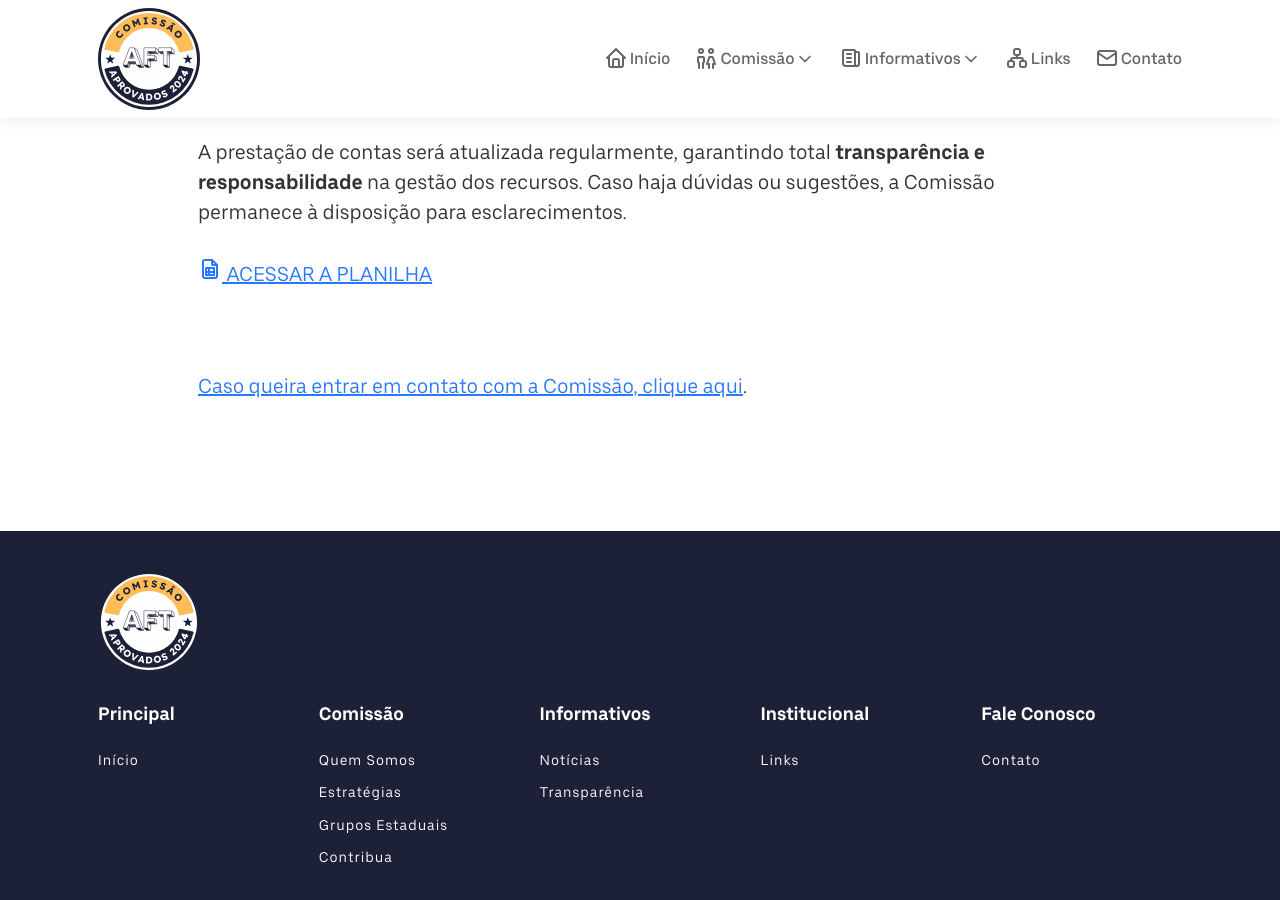
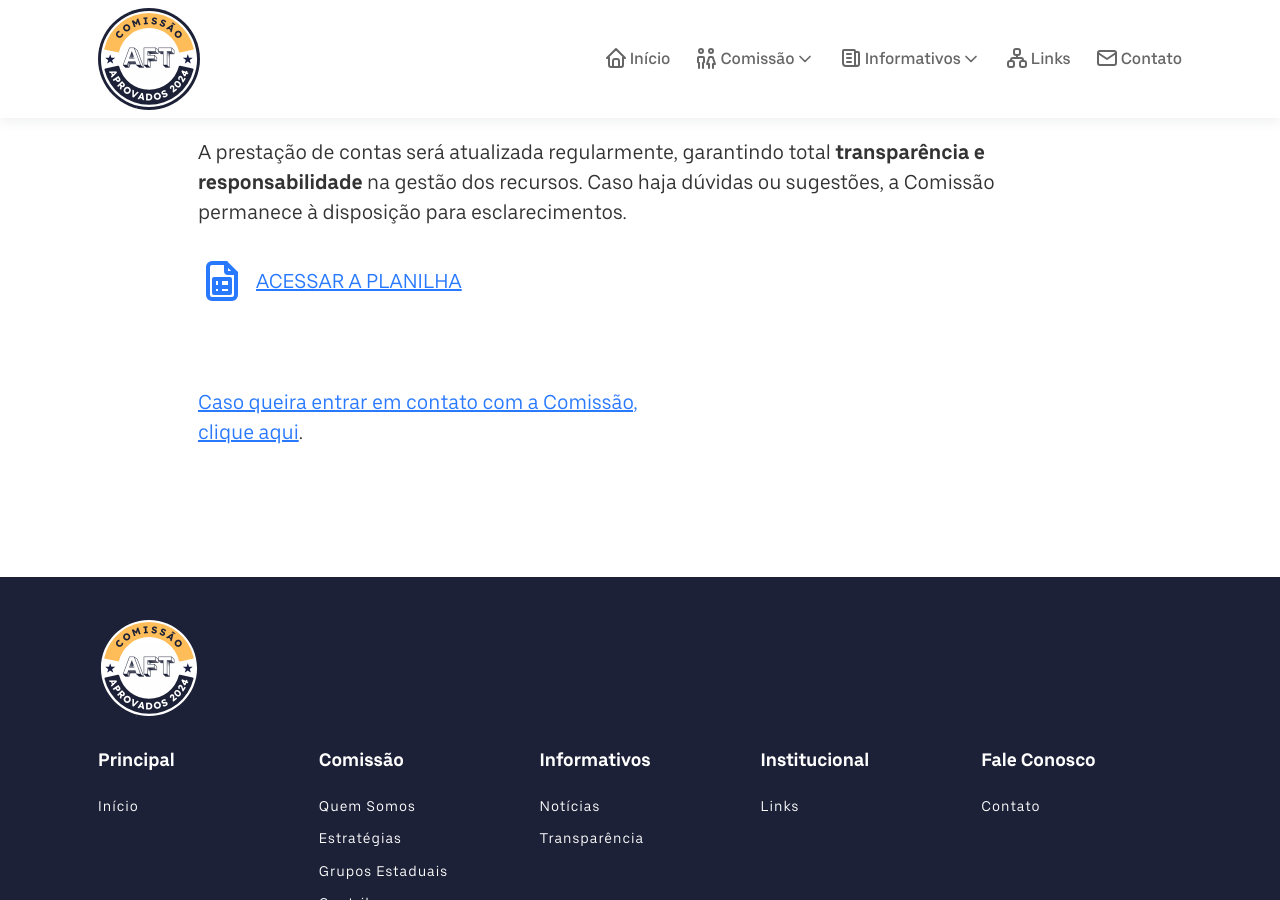
Before and after one commit to Landowski/aprovadosaft2024, a Jekyll site: the page built from transparencia.html, in a window 1280 px wide and 900 px high, scrolled down 943 px. Built offline with Jekyll 4.4.1, drawn with Linux system fonts in a browser that asks for light colours.

Commit message:
Update transparencia.html

```diff
--- a/transparencia.html
+++ b/transparencia.html
@@ -35,7 +35,7 @@
 
         <p>A prestação de contas será atualizada regularmente, garantindo total <strong>transparência e responsabilidade</strong> na gestão dos recursos. Caso haja dúvidas ou sugestões, a Comissão permanece à disposição para esclarecimentos.</p>
 
-            <p><a href="https://docs.google.com/spreadsheets/d/1hsgn9hvbr2tiYrJkQ2lcheRXVQXPCBtZjifWrGrMkxs/edit?usp=sharing" target="_blank"><svg  xmlns="http://www.w3.org/2000/svg"  width="24"  height="24"  viewBox="0 0 24 24"  fill="none"  stroke="currentColor"  stroke-width="2"  stroke-linecap="round"  stroke-linejoin="round"  class="icon icon-tabler icons-tabler-outline icon-tabler-file-spreadsheet"><path stroke="none" d="M0 0h24v24H0z" fill="none"/><path d="M14 3v4a1 1 0 0 0 1 1h4" /><path d="M17 21h-10a2 2 0 0 1 -2 -2v-14a2 2 0 0 1 2 -2h7l5 5v11a2 2 0 0 1 -2 2z" /><path d="M8 11h8v7h-8z" /><path d="M8 15h8" /><path d="M11 11v7" /></svg> ACESSAR A PLANILHA</p>
+            <p><a href="https://docs.google.com/spreadsheets/d/1hsgn9hvbr2tiYrJkQ2lcheRXVQXPCBtZjifWrGrMkxs/edit?usp=sharing" target="_blank" style="width: fit-content; display: flex; flex-wrap: wrap; align-items: center; gap: 10px;"><svg  xmlns="http://www.w3.org/2000/svg"  width="48"  height="48"  viewBox="0 0 24 24"  fill="none"  stroke="currentColor"  stroke-width="2"  stroke-linecap="round"  stroke-linejoin="round"  class="icon icon-tabler icons-tabler-outline icon-tabler-file-spreadsheet"><path stroke="none" d="M0 0h24v24H0z" fill="none"/><path d="M14 3v4a1 1 0 0 0 1 1h4" /><path d="M17 21h-10a2 2 0 0 1 -2 -2v-14a2 2 0 0 1 2 -2h7l5 5v11a2 2 0 0 1 -2 2z" /><path d="M8 11h8v7h-8z" /><path d="M8 15h8" /><path d="M11 11v7" /></svg> ACESSAR A PLANILHA</p>
 
             <br><br>
 
```
